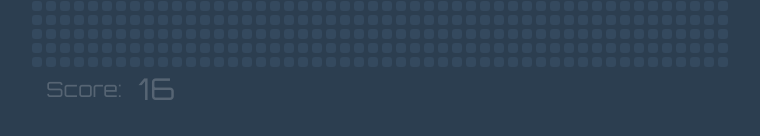
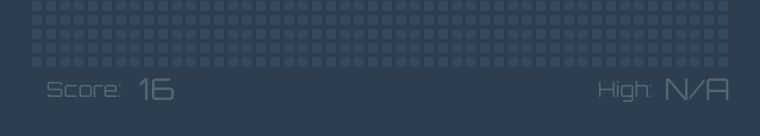
Before and after one commit to bvsatyaram/simple-snake-game, a plain HTML site: page index.html in a window 1280 px wide. Shown: the part 661-797 px from the top of the page, 260-1020 px from the left. Drawn offline with Linux system fonts and the light colour scheme.

Commit message:
Track High Score

```diff
--- a/snake.css
+++ b/snake.css
@@ -49,12 +49,19 @@ body {
   color: rgba(255, 255, 255, 0.2);
   font-size: 30px;
   line-height: 40px;
+  display: flex;
+  justify-content: space-between;
 }
 
-#snake .score-card::before {
+#snake .score-card .current-score::before,
+#snake .score-card .high-score::before {
   content: "Score: ";
   display: inline-block;
   transform: scale(0.7);
+}
+
+#snake .score-card .high-score::before {
+  content: "High: ";
 }
 
 #snake .finish-screen {
--- a/snake.js
+++ b/snake.js
@@ -8,6 +8,7 @@ class Snake {
       down: 3,
       left: 4,
     };
+    this.localStorage = window.localStorage;
   }
 
   addFinishScreen() {
@@ -30,6 +31,15 @@ class Snake {
   addScoreCard() {
     this.scoreCard = document.createElement("div");
     this.scoreCard.classList.add("score-card");
+
+    this.currentScore = document.createElement("div");
+    this.currentScore.classList.add("current-score");
+    this.scoreCard.appendChild(this.currentScore);
+
+    this.highScore = document.createElement("div");
+    this.highScore.classList.add("high-score");
+    this.scoreCard.appendChild(this.highScore);
+
     this.canvas.appendChild(this.scoreCard);
   }
 
@@ -77,8 +87,13 @@ class Snake {
     }
   }
 
+  drawHighScore() {
+    const highScore = localStorage.getItem("highScore") || "N/A";
+    this.highScore.innerHTML = highScore;
+  }
+
   drawScore() {
-    this.scoreCard.innerHTML = this.score;
+    this.currentScore.innerHTML = this.score;
   }
 
   drawSnake() {
@@ -91,7 +106,18 @@ class Snake {
 
   endGame() {
     this.gameInProgress = false;
-    const message = `You scored ${this.score}`;
+
+    let message;
+    let highScore = localStorage.getItem("highScore") || 0;
+    highScore = parseInt(highScore, 10);
+
+    if (this.score > highScore) {
+      this.localStorage.setItem("highScore", this.score);
+      message = "You have a new high score!!";
+    } else {
+      message = "Game Over.";
+    }
+
     this.finishScreenMessage.innerHTML = message;
     this.finishScreen.style.display = "block";
   }
@@ -227,6 +253,7 @@ class Snake {
 
     this.spawnSnake();
     this.drawFruit();
+    this.drawHighScore();
 
     window.requestAnimationFrame(this.drawFrame.bind(this));
   }
```
